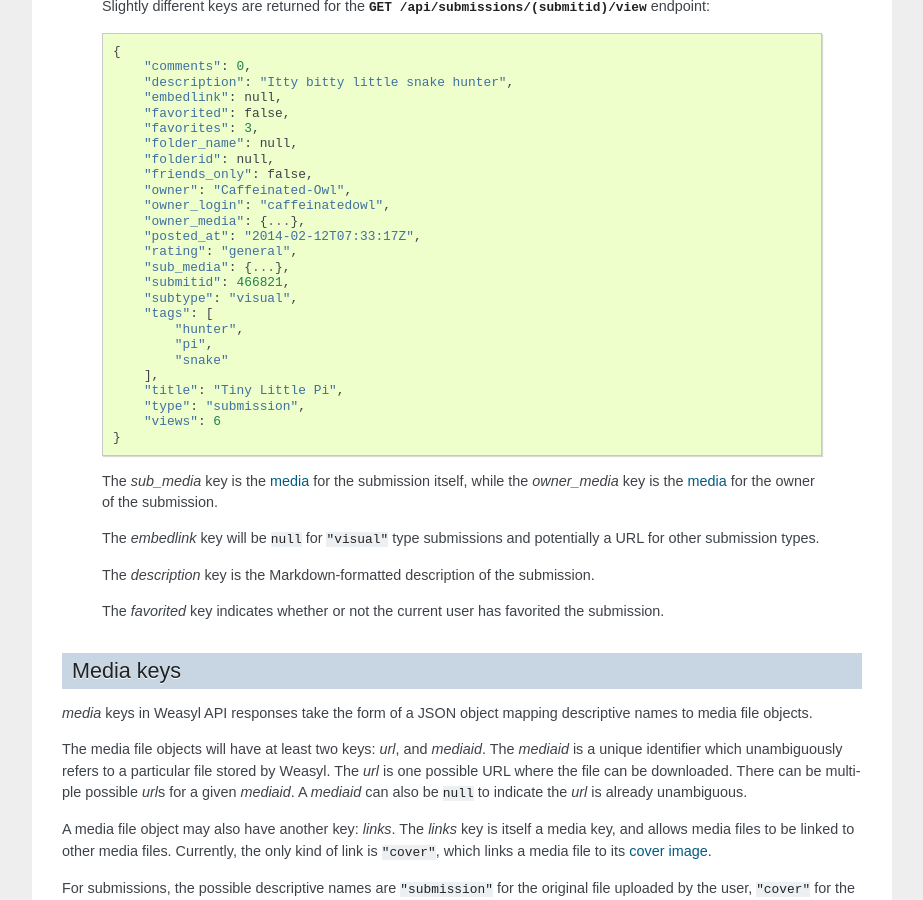
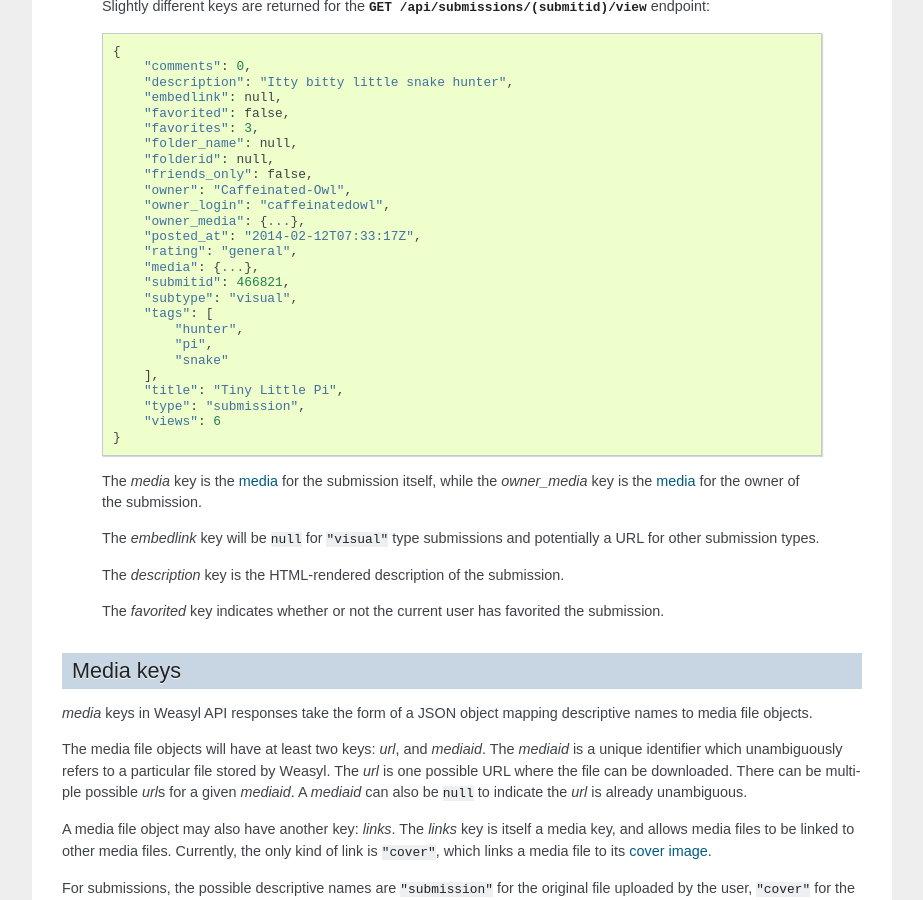
Before and after one commit to Weasyl/weasyl, a Sphinx documentation site: the page built from source/index.rst, in a window 1280 px wide and 900 px high, scrolled down 3069 px. Shown: the whole window, without its empty margins (198-1121 px from the left). Built offline with Sphinx 7.4.7, drawn with Linux system fonts in a browser that asks for light colours.

```diff
--- a/source/index.rst
+++ b/source/index.rst
@@ -226,7 +226,7 @@ Submissions
          "owner_media": {...},
          "posted_at": "2014-02-12T07:33:17Z",
          "rating": "general",
-         "sub_media": {...},
+         "media": {...},
          "submitid": 466821,
          "subtype": "visual",
          "tags": [
@@ -239,15 +239,14 @@ Submissions
          "views": 6
      }
 
-   The *sub_media* key is the :ref:`media <media>` for the submission itself,
+   The *media* key is the :ref:`media <media>` for the submission itself,
    while the *owner_media* key is the :ref:`media <media>` for the owner of the
    submission.
 
    The *embedlink* key will be ``null`` for ``"visual"`` type submissions and
    potentially a URL for other submission types.
 
-   The *description* key is the Markdown-formatted description of the
-   submission.
+   The *description* key is the HTML-rendered description of the submission.
 
    The *favorited* key indicates whether or not the current user has favorited
    the submission.
```
